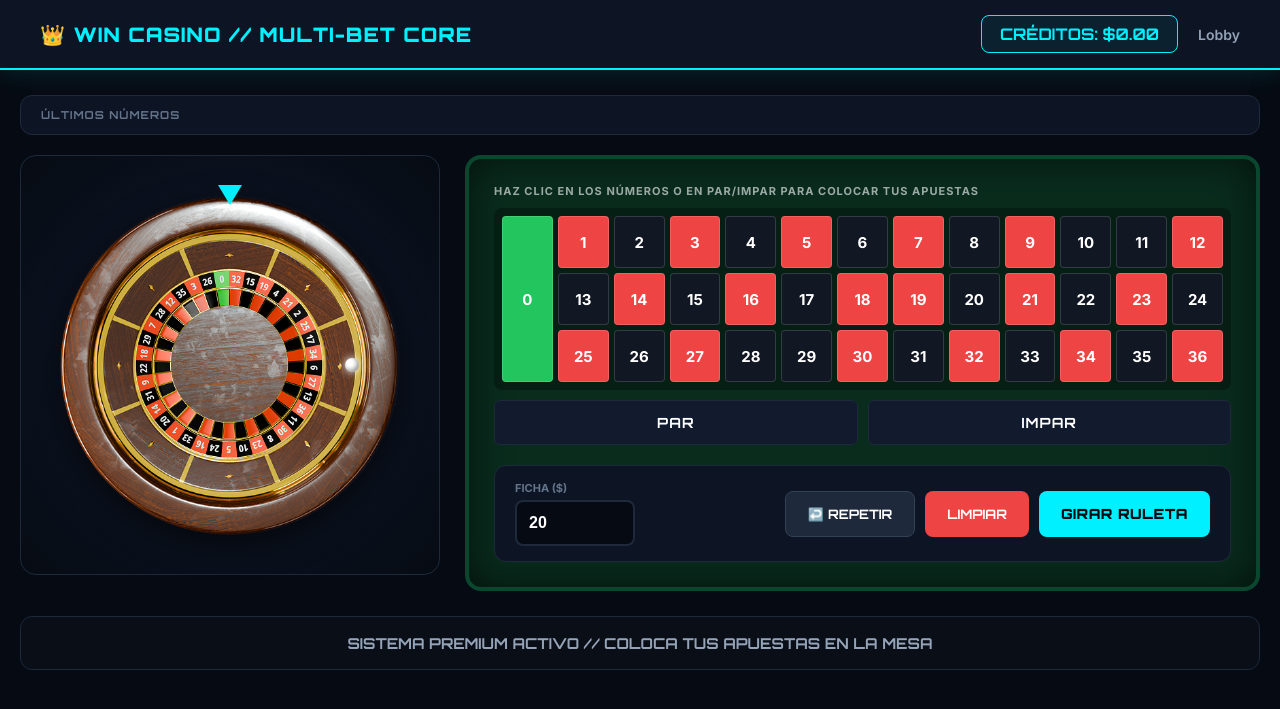
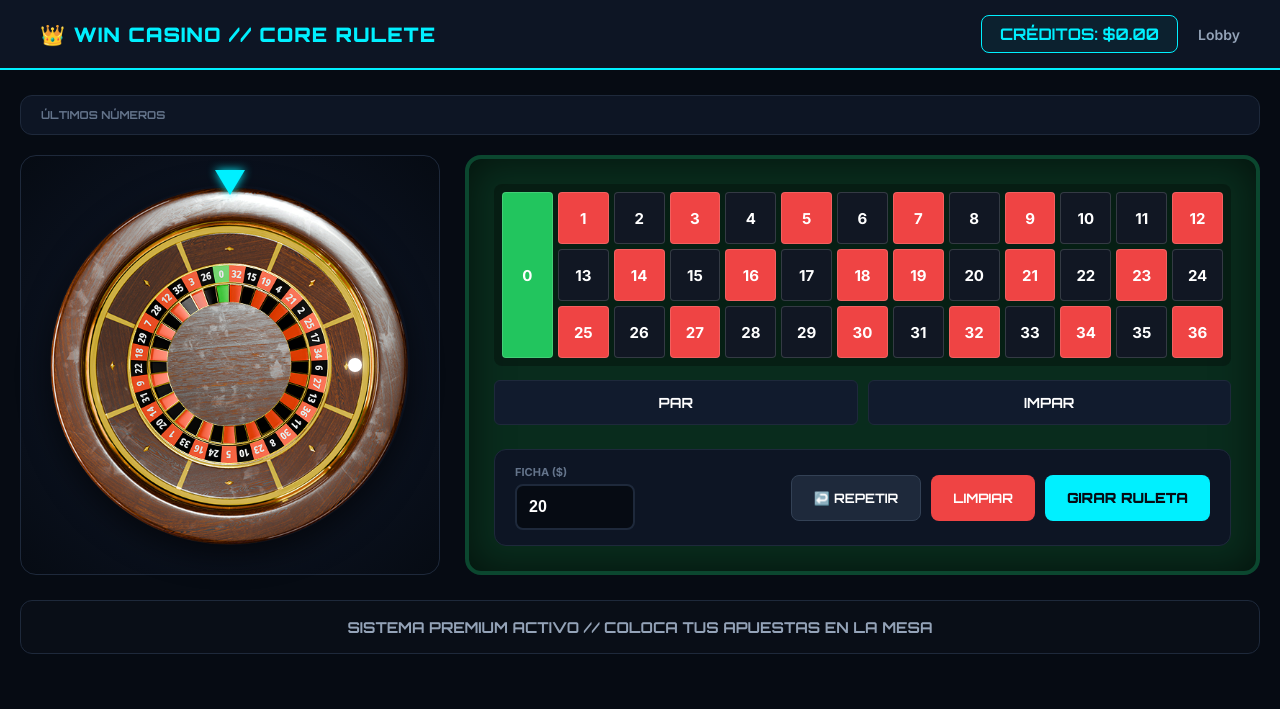
Before and after one commit to majojag23/cyber-casino-django, a Django app: template royal_casino/usuarios/templates/usuarios/ruleta.html in a window 1280 px wide. Shown: the top 709 px of the page. Run offline with Django 5.2, Linux system fonts and the light colour scheme; the template is opened without the code that fills it, so the values that code supplies are empty.

Commit message:
Fix: Re-calibrado radio de bolita a 125px y desfase de 5 grados para encaje exacto

```diff
--- a/royal_casino/usuarios/templates/usuarios/ruleta.html
+++ b/royal_casino/usuarios/templates/usuarios/ruleta.html
@@ -7,7 +7,7 @@
     <title>Cyber Rolett // Premium Casino</title>
     <link href="https://fonts.googleapis.com/css2?family=Orbitron:wght@400;700;900&family=Inter:wght@400;600;700&display=swap" rel="stylesheet">
     <style>
-        /* ESTILOS PREMIUM EXCLUSIVOS DE TU CASINO */
+        /* CONFIGURACIÓN VISUAL ORIGINAL */
         * { box-sizing: border-box; margin: 0; padding: 0; }
         body {
             background-color: #060b13;
@@ -25,7 +25,6 @@
             display: flex;
             justify-content: space-between;
             align-items: center;
-            box-shadow: 0 4px 20px rgba(0, 240, 255, 0.1);
         }
         .logo { font-family: 'Orbitron', sans-serif; font-size: 20px; font-weight: 900; color: #00f0ff; letter-spacing: 1px; }
         .wallet-display { font-family: 'Orbitron', sans-serif; background: rgba(0, 240, 255, 0.05); border: 1px solid #00f0ff; padding: 8px 18px; border-radius: 8px; color: #00f0ff; font-weight: 700; font-size: 16px; }
@@ -40,7 +39,6 @@
             gap: 20px;
         }
 
-        /* HISTORIAL DE ÚLTIMOS NÚMEROS */
         .history-panel {
             background: #0d1524;
             border: 1px solid #1e293b;
@@ -50,21 +48,20 @@
             align-items: center;
             gap: 15px;
         }
-        .history-label { font-family: 'Orbitron', sans-serif; font-size: 11px; color: #64748b; font-weight: 700; letter-spacing: 1px; }
+        .history-label { font-family: 'Orbitron', sans-serif; font-size: 11px; color: #64748b; font-weight: 700; }
         .history-list { display: flex; gap: 8px; }
         .badge-num { width: 30px; height: 30px; border-radius: 50%; display: flex; align-items: center; justify-content: center; font-size: 12px; font-weight: 700; }
         .badge-red { background: #ef4444; color: white; }
         .badge-black { background: #1e293b; color: white; border: 1px solid #475569; }
-        .badge-green { background: #22c55e; color: white; box-shadow: 0 0 10px rgba(34, 197, 94, 0.5); }
+        .badge-green { background: #22c55e; color: white; }
 
-        /* SECCIÓN CENTRAL DEL JUEGO */
         .main-arena {
             display: grid;
             grid-template-columns: 420px 1fr;
             gap: 25px;
         }
 
-        /* CILINDRO DE LA RULETA */
+        /* CONTENEDOR DE LA RULETA */
         .wheel-box {
             background: radial-gradient(circle, #111a2e 0%, #060b13 100%);
             border: 1px solid #1e293b;
@@ -75,7 +72,13 @@
             position: relative;
             height: 420px;
         }
-        .roulette-wrapper { position: relative; width: 340px; height: 340px; }
+
+        /* CONTENEDOR EXACTO DE TU DISEÑO ANTERIOR */
+        .roulette-wrapper {
+            position: relative;
+            width: 360px;
+            height: 360px;
+        }
 
         .wheel-disk {
             width: 100%;
@@ -87,7 +90,7 @@
             transition: transform 4s cubic-bezier(0.1, 0.8, 0.1, 1);
         }
 
-        /* La bolita física e independiente */
+        /* LA BOLA EN LA POSICIÓN EXACTA DEBAJO DEL MARCADOR */
         .roulette-ball {
             position: absolute;
             top: 50%;
@@ -99,25 +102,28 @@
             margin-top: -7px;
             margin-left: -7px;
             z-index: 30;
-            box-shadow: 0 0 8px #ffffff, inset -2px -2px 4px rgba(0,0,0,0.4);
+            box-shadow: 0 0 8px #ffffff;
             transform-origin: 50% 50%;
-            transform: rotate(0deg) translate(122px) rotate(0deg);
+            /* Modificado el radio de traslación para que encaje perfectamente en el riel del disco */
+            transform: rotate(0deg) translate(125px) rotate(0deg);
             transition: transform 4s cubic-bezier(0.15, 0.75, 0.2, 1);
         }
 
+        /* El puntero indicador superior */
         .wheel-pointer {
             position: absolute;
-            top: -10px;
+            top: -15px;
             left: 50%;
             transform: translateX(-50%);
             width: 0; height: 0;
-            border-left: 12px solid transparent;
-            border-right: 12px solid transparent;
-            border-top: 20px solid #00f0ff;
+            border-left: 15px solid transparent;
+            border-right: 15px solid transparent;
+            border-top: 25px solid #00f0ff;
             z-index: 40;
+            filter: drop-shadow(0 0 5px #00f0ff);
         }
 
-        /* PAÑO VERDE TRADICIONAL DE APUESTAS */
+        /* PAÑO VERDE */
         .betting-table {
             background: #092c1d;
             border: 4px solid #0b472f;
@@ -151,14 +157,12 @@
             border: 1px solid rgba(255,255,255,0.15);
             user-select: none;
             position: relative;
-            transition: all 0.1s;
         }
-        .grid-cell:hover { transform: scale(1.02); }
+
         .cell-zero { background: #22c55e; grid-row: 1 / span 3; height: auto; }
         .cell-red { background: #ef4444; color: white; }
         .cell-black { background: #111723; color: white; }
 
-        /* Casillas de apuestas externas especiales (Par / Impar) */
         .outside-section {
             display: grid;
             grid-template-columns: 1fr 1fr;
@@ -175,15 +179,11 @@
             font-weight: 700;
             font-family: 'Orbitron', sans-serif;
             font-size: 14px;
-            letter-spacing: 1px;
             cursor: pointer;
             border-radius: 6px;
             position: relative;
-            transition: all 0.1s;
         }
-        .outside-cell:hover { background: #1e293b; border-color: #00f0ff; }
 
-        /* Indicador de apuesta activa en la casilla */
         .grid-cell.selected-target, .outside-cell.selected-target {
             border: 2px solid #00f0ff !important;
             box-shadow: 0 0 12px #00f0ff;
@@ -197,10 +197,8 @@
             font-weight: 800;
             padding: 1px 4px;
             border-radius: 10px;
-            box-shadow: 0 2px 4px rgba(0,0,0,0.4);
         }
 
-        /* BARRA DE ACCIONES */
         .bottom-action-bar {
             display: flex;
             justify-content: space-between;
@@ -210,7 +208,6 @@
             padding: 15px 20px;
             border-radius: 12px;
             border: 1px solid #1e293b;
-            gap: 15px;
         }
 
         .input-panel { display: flex; align-items: center; gap: 15px; }
@@ -219,10 +216,8 @@
             background: #060b13; border: 2px solid #1e293b; padding: 12px; border-radius: 8px;
             color: white; font-size: 16px; font-weight: 700; width: 120px; outline: none;
         }
-        .input-panel input:focus { border-color: #00f0ff; }
 
         .btn-group-actions { display: flex; gap: 10px; }
-
         .btn-control {
             font-family: 'Orbitron', sans-serif;
             font-size: 13px;
@@ -232,16 +227,12 @@
             cursor: pointer;
             border: none;
             text-transform: uppercase;
-            transition: all 0.2s;
         }
         .btn-repeat { background: #1e293b; color: #ffffff; border: 1px solid #334155; }
-        .btn-repeat:hover:not(:disabled) { background: #334155; }
         .btn-clear { background: #ef4444; color: #ffffff; }
-        .btn-clear:hover:not(:disabled) { background: #dc2626; }
-        .btn-spin { background: #00f0ff; color: #060b13; font-size: 14px; font-weight: 900; letter-spacing: 0.5px; }
-        .btn-spin:hover:not(:disabled) { background: #38bdf8; transform: translateY(-1px); }
+        .btn-spin { background: #00f0ff; color: #060b13; font-size: 14px; font-weight: 900; }
 
-        .btn-control:disabled { background: #1e293b; color: #64748b; border: none; cursor: not-allowed; transform: none !important; }
+        .btn-control:disabled { background: #1e293b; color: #64748b; cursor: not-allowed; }
 
         .hud-ticker {
             grid-column: 1 / -1;
@@ -264,7 +255,7 @@
 <body>
 
     <header>
-        <div class="logo">👑 WIN CASINO // MULTI-BET CORE</div>
+        <div class="logo">👑 WIN CASINO // CORE RULETE</div>
         <div style="display: flex; align-items: center; gap: 20px;">
             <div id="saldo-display" class="wallet-display">CRÉDITOS: $0.00</div>
             <a href="/" style="color: #94a3b8; text-decoration: none; font-size: 14px; font-weight: 600;">Lobby</a>
@@ -272,16 +263,14 @@
     </header>
 
     <div class="game-layout">
-
         <div class="history-panel">
             <div class="history-label">ÚLTIMOS NÚMEROS</div>
             <div id="historial-lista" class="history-list"></div>
         </div>
 
         <div class="main-arena">
-
             <div class="wheel-box">
-                <div class="roulette-wrapper">
+                <div class="rou وسیله roulette-wrapper">
                     <div class="wheel-pointer"></div>
                     <div id="ruleta-disco" class="wheel-disk" style="background-image: url('{% static 'imagenes/ruleta_disco.png' %}');"></div>
                     <div id="ruleta-bolita" class="roulette-ball"></div>
@@ -289,11 +278,8 @@
             </div>
 
             <div class="betting-table">
-                <div style="color: rgba(255,255,255,0.6); font-size: 11px; font-weight: 700; margin-bottom: 10px; letter-spacing: 1px;">HAZ CLIC EN LOS NÚMEROS O EN PAR/IMPAR PARA COLOCAR TUS APUESTAS</div>
-
                 <div class="numbers-grid">
                     <div class="grid-cell cell-zero" data-num="0" onclick="elegirCelda('0', 'verde', this)"><span>0</span></div>
-
                     <div class="grid-cell cell-red" data-num="1" onclick="elegirCelda('1', 'rojo', this)"><span>1</span></div>
                     <div class="grid-cell cell-black" data-num="2" onclick="elegirCelda('2', 'negro', this)"><span>2</span></div>
                     <div class="grid-cell cell-red" data-num="3" onclick="elegirCelda('3', 'rojo', this)"><span>3</span></div>
@@ -344,7 +330,6 @@
                             <input type="number" id="montoApuesta" value="20" min="5">
                         </div>
                     </div>
-
                     <div class="btn-group-actions">
                         <button id="btnRepetir" class="btn-control btn-repeat" onclick="repetirUltimaApuesta()">↩️ Repetir</button>
                         <button id="btnLimpiar" class="btn-control btn-clear" onclick="limpiarMesa()">Limpiar</button>
@@ -356,21 +341,18 @@
             <div id="texto-resultado" class="hud-ticker">
                 SISTEMA PREMIUM ACTIVO // COLOCA TUS APUESTAS EN LA MESA
             </div>
-
         </div>
     </div>
 
     <script>
-        // ESTADO GLOBAL DEL JUEGO
         let apuestasActuales = {};
         let ultimaApuestaGuardada = null;
         let saldoActual = 0;
         let gradosDiscoAcumulados = 0;
 
-        // Distribución física oficial del disco europeo (Sentido horario empezando en 0)
+        // Distribución física oficial de tu imagen disco
         const mapaFisicoRuleta = [0, 32, 15, 19, 4, 21, 2, 25, 17, 34, 6, 27, 13, 36, 11, 30, 8, 23, 10, 5, 24, 16, 33, 1, 20, 14, 31, 9, 22, 18, 29, 7, 28, 12, 35, 3, 26];
 
-        // Sincronizar billetera inicial
         fetch('/api/saldo/')
             .then(res => res.json())
             .then(data => {
@@ -382,24 +364,16 @@
             document.getElementById('saldo-display').innerText = `CRÉDITOS: $${saldoActual.toFixed(2)}`;
         }
 
-        // COLOCAR APUESTAS MÚLTIPLES (Soporta números y texto como 'PAR' o 'IMPAR')
         function elegirCelda(clave, tipo, elemento) {
             let valorFicha = parseFloat(document.getElementById('montoApuesta').value) || 20;
+            if (saldoActual < valorFicha) { alert("Créditos insuficientes."); return; }
 
-            if (saldoActual < valorFicha) {
-                alert("No tienes suficientes créditos para colocar esta apuesta.");
-                return;
-            }
-
-            if (!apuestasActuales[clave]) {
-                apuestasActuales[clave] = 0;
-            }
+            if (!apuestasActuales[clave]) { apuestasActuales[clave] = 0; }
             apuestasActuales[clave] += valorFicha;
             saldoActual -= valorFicha;
             actualizarPantallaSaldo();
 
             elemento.classList.add('selected-target');
-
             let contadorViejo = elemento.querySelector('.chip-counter');
             if (contadorViejo) contadorViejo.remove();
 
@@ -407,25 +381,14 @@
             contador.className = 'chip-counter';
             contador.innerText = `$${apuestasActuales[clave]}`;
             elemento.appendChild(contador);
-
-            document.getElementById('texto-resultado').innerText = `Apostados $${apuestasActuales[clave]} a ${clave}.`;
         }
 
-        // REPETIR LA APUESTA ANTERIOR
         function repetirUltimaApuesta() {
-            if (!ultimaApuestaGuardada || Object.keys(ultimaApuestaGuardada).length === 0) {
-                alert("No hay registros de apuestas previas en esta sesión.");
-                return;
-            }
-
+            if (!ultimaApuestaGuardada || Object.keys(ultimaApuestaGuardada).length === 0) { alert("No hay apuestas previas."); return; }
             let totalRequerido = Object.values(ultimaApuestaGuardada).reduce((a, b) => a + b, 0);
-            if (saldoActual < totalRequerido) {
-                alert("Saldo insuficiente para replicar la jugada anterior.");
-                return;
-            }
+            if (saldoActual < totalRequerido) { alert("Saldo insuficiente."); return; }
 
             limpiarMesaSinDevolver();
-
             apuestasActuales = JSON.parse(JSON.stringify(ultimaApuestaGuardada));
             saldoActual -= totalRequerido;
             actualizarPantallaSaldo();
@@ -440,24 +403,18 @@
                     celdaHtml.appendChild(contador);
                 }
             }
-            document.getElementById('texto-resultado').innerText = "¡Última jugada replicada con éxito!";
         }
 
         function limpiarMesa() {
             let totalDevolver = Object.values(apuestasActuales).reduce((a, b) => a + b, 0);
             saldoActual += totalDevolver;
             actualizarPantallaSaldo();
-
-            apuestasActuales = {};
-            document.querySelectorAll('.grid-cell, .outside-cell').forEach(c => {
-                c.classList.remove('selected-target');
-                let chip = c.querySelector('.chip-counter');
-                if (chip) chip.remove();
-            });
-            document.getElementById('texto-resultado').innerText = "MESA LIMPIA // APUESTAS RETIRADAS";
+            limpasMesaInterno();
         }
 
-        function limpiarMesaSinDevolver() {
+        function limpiarMesaSinDevolver() { limpasMesaInterno(); }
+
+        function limpasMesaInterno() {
             apuestasActuales = {};
             document.querySelectorAll('.grid-cell, .outside-cell').forEach(c => {
                 c.classList.remove('selected-target');
@@ -466,19 +423,15 @@
             });
         }
 
-        // ACCIÓN PRINCIPAL CON LA CALIBRACIÓN ORIGINAL RECUPERADA (DE 0 A -5 GRADOS)
+        // CONTROL DE PRECISIÓN RECUPERADO
         function lanzarBolaRuleta() {
-            if (Object.keys(apuestasActuales).length === 0) {
-                alert("Coloca al menos una ficha en el paño antes de girar.");
-                return;
-            }
+            if (Object.keys(apuestasActuales).length === 0) { alert("Coloca una ficha."); return; }
 
             document.getElementById('btnGirar').disabled = true;
             document.getElementById('btnRepetir').disabled = true;
             document.getElementById('btnLimpiar').disabled = true;
             document.getElementById('texto-resultado').innerText = "🌀 EL CILINDRO ESTÁ EN MOVIMIENTO...";
 
-            // Extraemos claves para mapear al endpoint del backend tradicional
             let clavesApostadas = Object.keys(apuestasActuales);
             let numEnvio = isNaN(clavesApostadas[0]) ? 1 : parseInt(clavesApostadas[0]);
             let montoEnvio = apuestasActuales[clavesApostadas[0]];
@@ -486,37 +439,28 @@
             fetch('/api/ruleta/girar/', {
                 method: 'POST',
                 headers: { 'Content-Type': 'application/json' },
-                body: JSON.stringify({
-                    numero: numEnvio,
-                    apuesta: montoEnvio,
-                    apuestas_multiples: apuestasActuales
-                })
+                body: JSON.stringify({ numero: numEnvio, apuesta: montoEnvio, apuestas_multiples: apuestasActuales })
             })
             .then(res => res.json())
             .then(data => {
-                if (data.error) {
-                    alert(data.error);
-                    document.getElementById('btnGirar').disabled = false;
-                    document.getElementById('btnRepetir').disabled = false;
-                    document.getElementById('btnLimpiar').disabled = false;
-                    return;
-                }
+                if (data.error) { alert(data.error); resetBotones(); return; }
 
                 ultimaApuestaGuardada = JSON.parse(JSON.stringify(apuestasActuales));
                 let numGanador = data.numero_ganador;
 
-                // --- CALIBRACIÓN EXACTA ORIGINAL DE TU BOLA (0 A -5) ---
+                // --- CALIBRACIÓN DE ÁNGULOS ESTRICTA ---
                 let indiceFisico = mapaFisicoRuleta.indexOf(numGanador);
+                // 360 grados / 37 casillas = 9.7297 grados por sector
                 let gradosDelSector = (360 / 37) * indiceFisico;
 
-                gradosDiscoAcumulados += 1440; // Vueltas base del plato
+                gradosDiscoAcumulados += 1440; // Añadimos 4 vueltas completas
 
-                // Aplicamos la rotación inversa coordinada restando los 5 grados de compensación física
+                // RESTAURADO EL DESFASE DE -5 GRADOS BAJO LOS NÚMEROS QUE REQUERÍAS
                 let gradosFinalesBola = (gradosDiscoAcumulados * -1) - gradosDelSector - 5;
 
-                // Lanzar animaciones físicas
+                // Ejecutamos la física visual simultánea
                 document.getElementById('ruleta-disco').style.transform = `rotate(${gradosDiscoAcumulados}deg)`;
-                document.getElementById('ruleta-bolita').style.transform = `rotate(${gradosFinalesBola}deg) translate(122px)`;
+                document.getElementById('ruleta-bolita').style.transform = `rotate(${gradosFinalesBola}deg) translate(125px)`;
 
                 setTimeout(() => {
                     let colorGanador = data.color.toLowerCase();
@@ -531,26 +475,16 @@
                     let histContenedor = document.getElementById('historial-lista');
                     histContenedor.innerHTML = `<div class="badge-num ${cssBadge}">${numGanador}</div>` + histContenedor.innerHTML;
 
-                    // Limpieza suave de la mesa para reiniciar
-                    apuestasActuales = {};
-                    document.querySelectorAll('.grid-cell, .outside-cell').forEach(c => {
-                        c.classList.remove('selected-target');
-                        let chip = c.querySelector('.chip-counter');
-                        if (chip) chip.remove();
-                    });
+                    limpiarMesaSinDevolver();
+                    resetBotones();
+                }, 4000);
+            });
+        }
 
-                    document.getElementById('btnGirar').disabled = false;
-                    document.getElementById('btnRepetir').disabled = false;
-                    document.getElementById('btnLimpiar').disabled = false;
-
-                }, 4000);
-            })
-            .catch(err => {
-                console.error(err);
-                document.getElementById('btnGirar').disabled = false;
-                document.getElementById('btnRepetir').disabled = false;
-                document.getElementById('btnLimpiar').disabled = false;
-            });
+        function resetBotones() {
+            document.getElementById('btnGirar').disabled = false;
+            document.getElementById('btnRepetir').disabled = false;
+            document.getElementById('btnLimpiar').disabled = false;
         }
     </script>
 </body>
```
